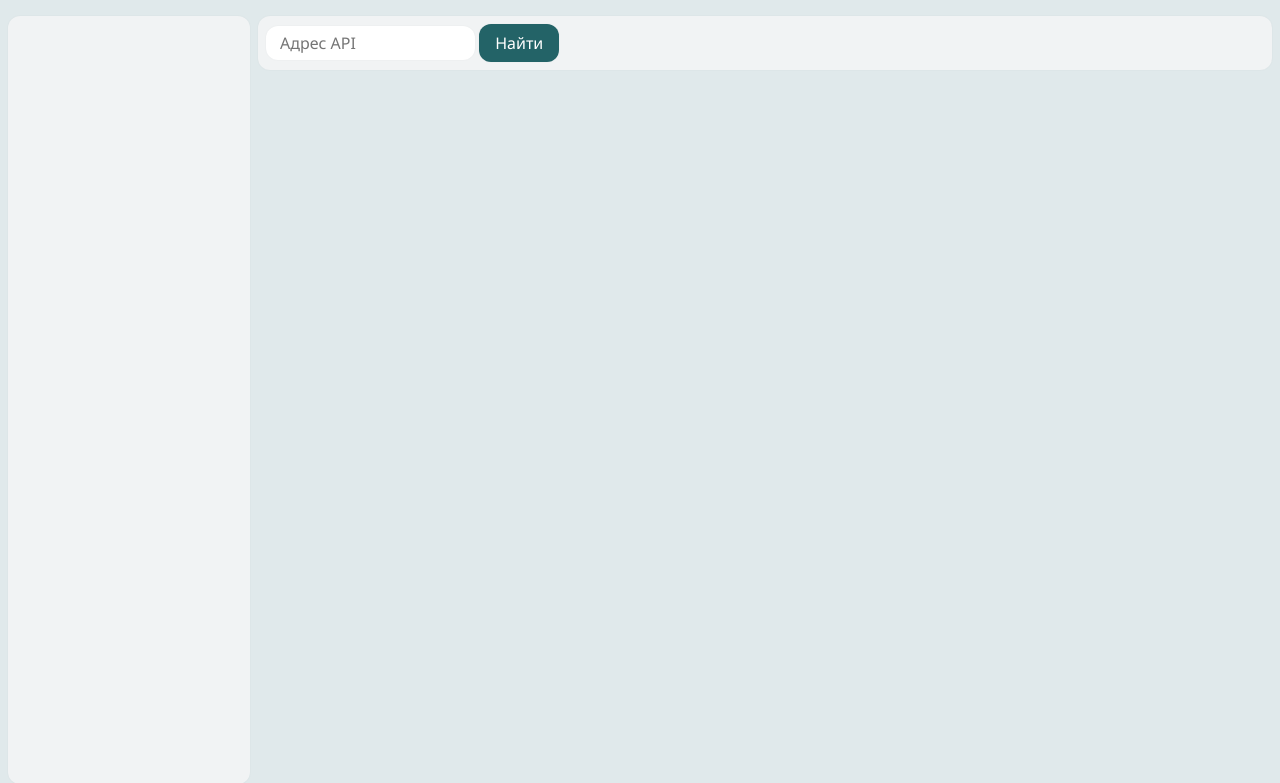
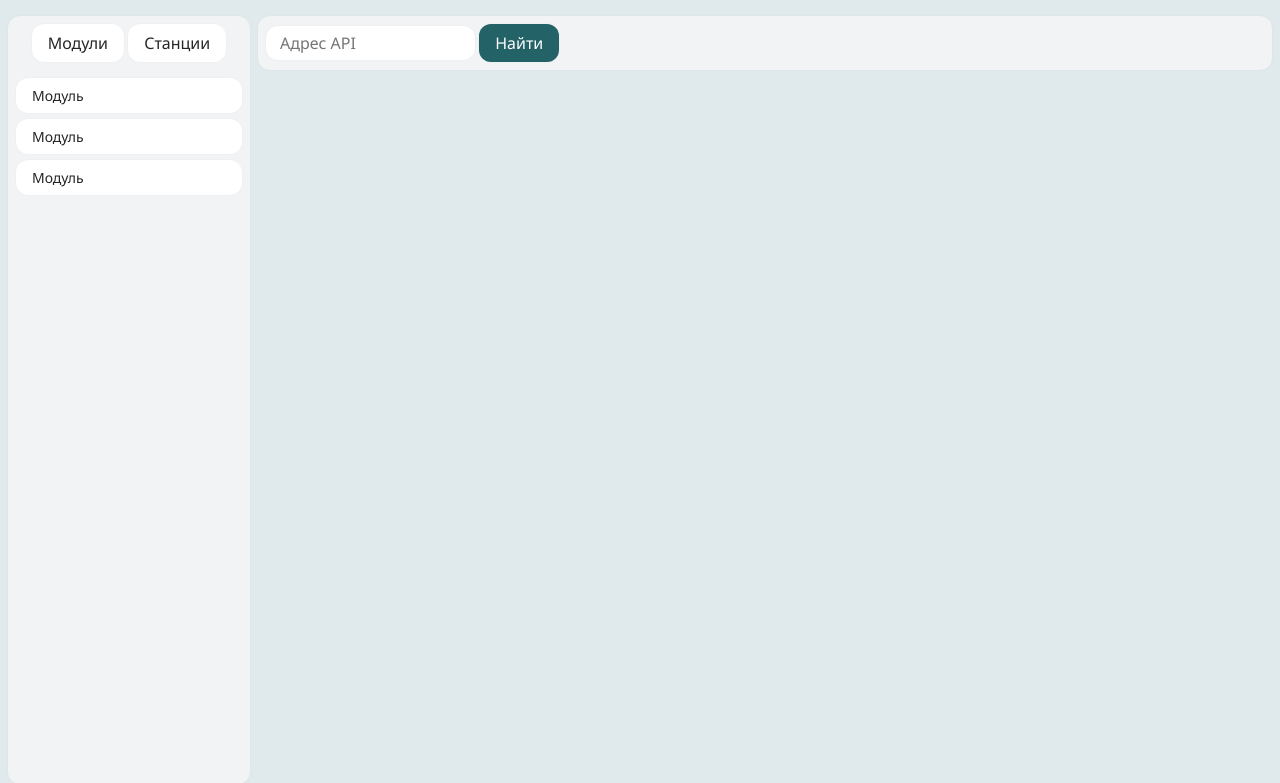
Before and after one commit to MrCrabs2000/Test_predprof_repo, a Flask app: page / in a window 1280 px wide. Shown: the top 783 px of the page. Run offline with Flask 3, Linux system fonts and the light colour scheme; parts of the project's set-up code (start-up, migrations or seed data) failed here and were passed over.

Commit message:
modified sidebar

```diff
--- a/static/css/includes/modules_sidebar.css
+++ b/static/css/includes/modules_sidebar.css
@@ -1,4 +1,4 @@
-#modules-sidebar {
+#itemsSidebar {
     margin: 16px 0;
     margin-left: 8px;
     grid-row: span 2;
@@ -6,3 +6,34 @@
     background: var(--bg);
     box-shadow: var(--shadow);
 }
+
+
+.items-sidebar__top {
+    display: flex;
+    justify-content: center;
+    align-items: center;
+    padding: 8px 0;
+    margin: auto;
+    margin-bottom: 8px;
+}
+
+
+.itemsList {
+    display: flex;
+    flex-direction: column;
+    gap: 6px;
+    margin: 0;
+    padding: 0;
+    list-style: none;
+}
+
+
+.itemsList li {
+    margin: 0 8px;
+    font-size: 14px;
+}
+
+.itemsList li button {
+    width: 100%;
+    text-align: left;
+}
--- /dev/null
+++ b/static/js/showModule.js
@@ -0,0 +1,15 @@
+const itemsInItemsList = document.querySelectorAll('.itemsList__item');
+
+itemsInItemsList.forEach(item => {
+    let itemButton = item.querySelector('button');
+
+    itemButton.addEventListener('click', function() {
+        const content = this.innerHTML;
+
+        const url = new URL(window.location.href);
+        url.searchParams.set('module', content);
+
+        window.location.href = url.href;
+
+    });
+});
--- /dev/null
+++ b/static/js/switchModulesLists.js
@@ -0,0 +1,15 @@
+const modulesList = document.getElementById('modulesList');
+const stationsList = document.getElementById('stationsList');
+
+const modulesButton = document.getElementById('modulesButton');
+const stationsButton = document.getElementById('stationsButton');
+
+modulesButton.addEventListener('click', function() {
+    stationsList.style.display = "none";
+    modulesList.style.display = "flex";
+});
+
+stationsButton.addEventListener('click', function() {
+    modulesList.style.display = "none";
+    stationsList.style.display = "flex";
+});
--- a/templates/includes/modules_sidebar.html
+++ b/templates/includes/modules_sidebar.html
@@ -1,5 +1,20 @@
-<div id="modules-sidebar">
-    <div class="module"></div>
-    <div class="module"></div>
-    <div class="module"></div>
+<div id="itemsSidebar">
+    <div class="items-sidebar__top">
+        <div id="modules-types">
+            <button id="modulesButton" class="module-type-button">Модули</button>
+            <button id="stationsButton" class="module-type-button">Станции</button>
+        </div>
+
+    </div>
+    <ul id="modulesList" class="itemsList">
+        <li class="itemsList__item"><button>Модуль</button></li>
+        <li class="itemsList__item"><button>Модуль</button></li>
+        <li class="itemsList__item"><button>Модуль</button></li>
+    </ul>
+
+    <ul id="stationsList" class="itemsList" style="display: none;">
+        <li class="itemsList__item"><button>Станции</button></li>
+        <li class="itemsList__item"><button>Станции</button></li>
+        <li class="itemsList__item"><button>Станции</button></li>
+    </ul>
 </div>
--- a/templates/layouts/base.html
+++ b/templates/layouts/base.html
@@ -36,6 +36,9 @@
     </div>
 </body>
 
+
+<script src="/static/js/switchModulesLists.js"></script>
+<script src="/static/js/showModule.js"></script>
 {% block scripts %}
 
 {% endblock %}
```
